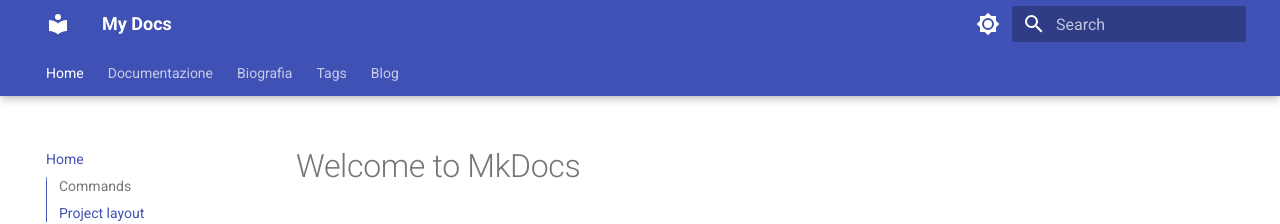
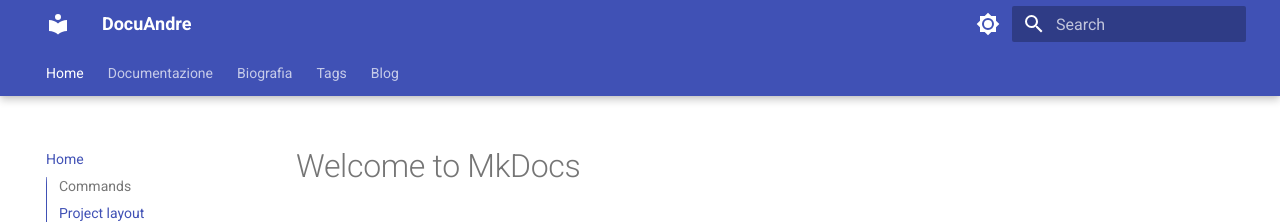
Before and after one commit to feelingscammy/andre-sistemi, an MkDocs documentation site: the page built from docs/index.md, in a window 1280 px wide. Shown: the top 224 px of the page. Built offline with MkDocs 1.6.1 and Material for MkDocs 9.7.7, drawn with Linux system fonts in a browser that asks for light colours.

Commit message:
Commit 28.02 - Nuovo nome e Aggiornamento

```diff
--- a/mkdocs.yml
+++ b/mkdocs.yml
@@ -1,4 +1,4 @@
-site_name: My Docs
+site_name: DocuAndre
 site_url: https://mydomain.org/mysite
 theme:
   name: material
```
Also changed, not shown: 1 other file.
